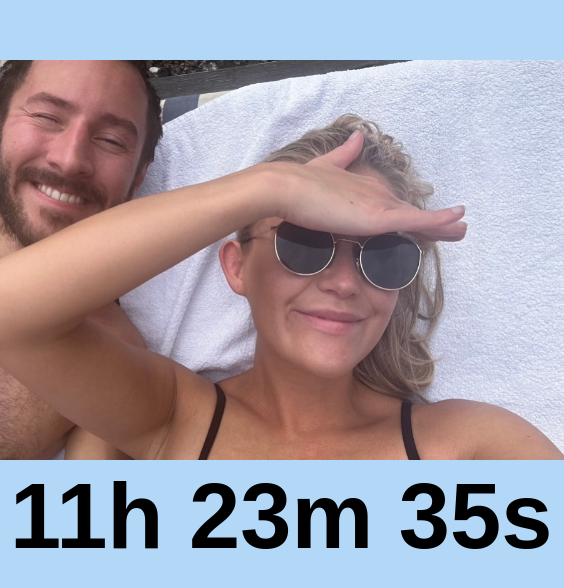
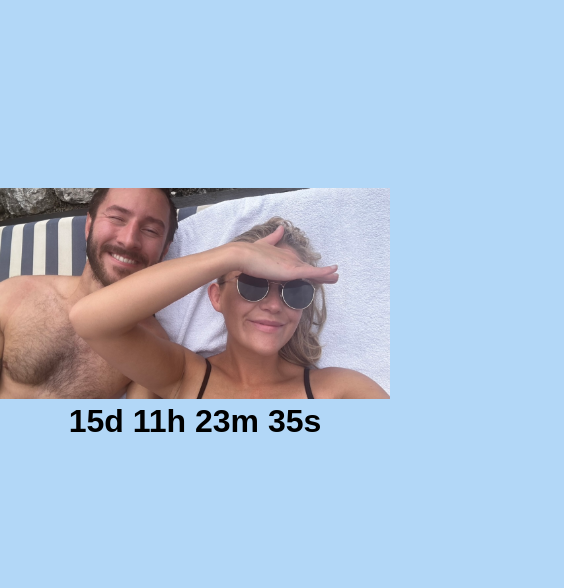
Before and after one commit to SiriJorstad/Thailando, a plain HTML site: page index.html in a window 390 px wide. Shown: the part 108-696 px from the top of the page, 564 px wide, since content can reach past the window. Drawn offline with Linux system fonts and the light colour scheme.

Commit message:
Made it responsive

```diff
--- a/style.css
+++ b/style.css
@@ -12,14 +12,31 @@ body {
 #countdown {
   font-size: 92px;
   font-weight: bold;
+  text-align: center;
 }
 
 img {
-    height: 400px;
-    width: auto;
+  height: auto;
+  max-width: 100%;
 }
 
 #center-container {
   display: flex;
   flex-direction: column;
-    align-items: center; }
+  align-items: center;
+  max-width: 800px;
+  width: 90%;
+  margin: 40px;
+}
+
+@media only screen and (max-width: 934px) {
+  #countdown {
+    font-size: 52px;
+  }
+}
+
+@media only screen and (max-width: 500px) {
+  #countdown {
+    font-size: 32px;
+  }
+}
```
Also changed, not shown: 1 other file. Lines whose indentation alone changed are shown as unchanged.
